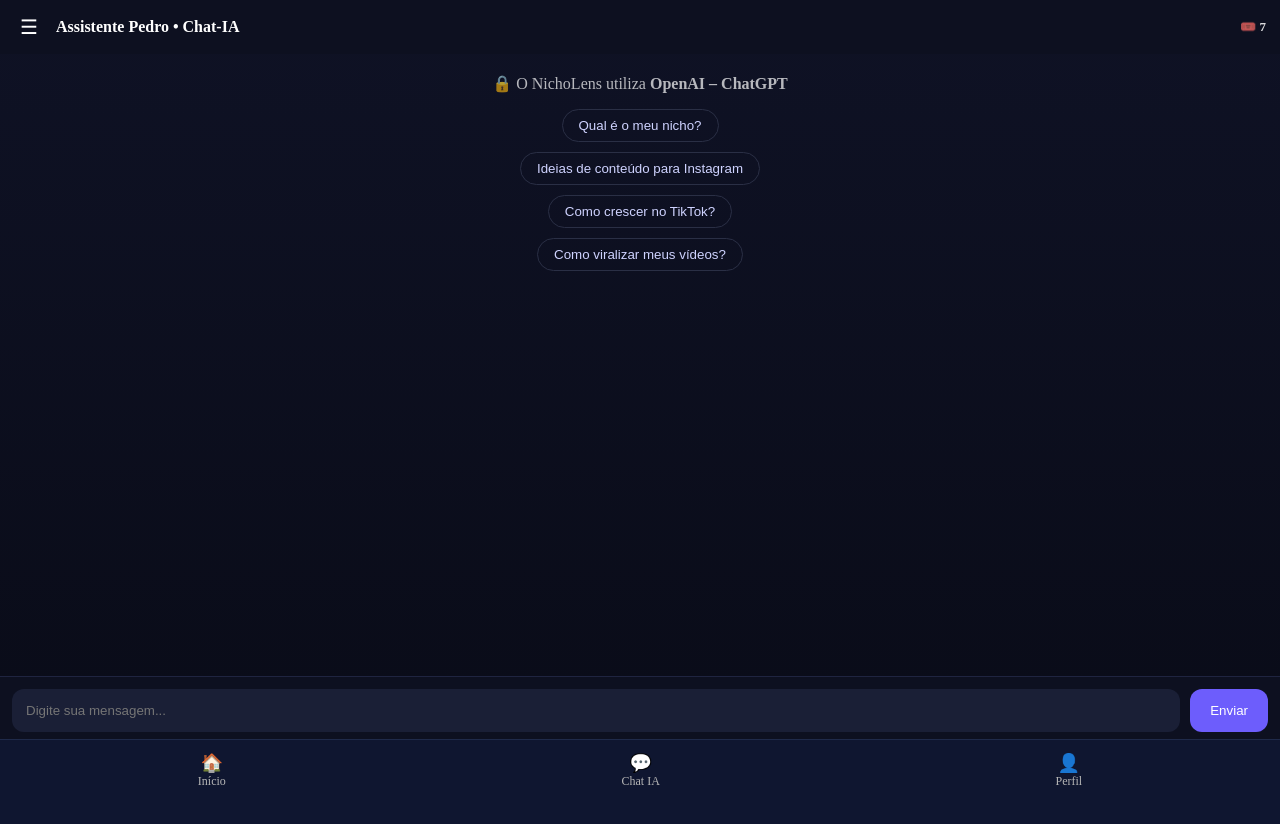
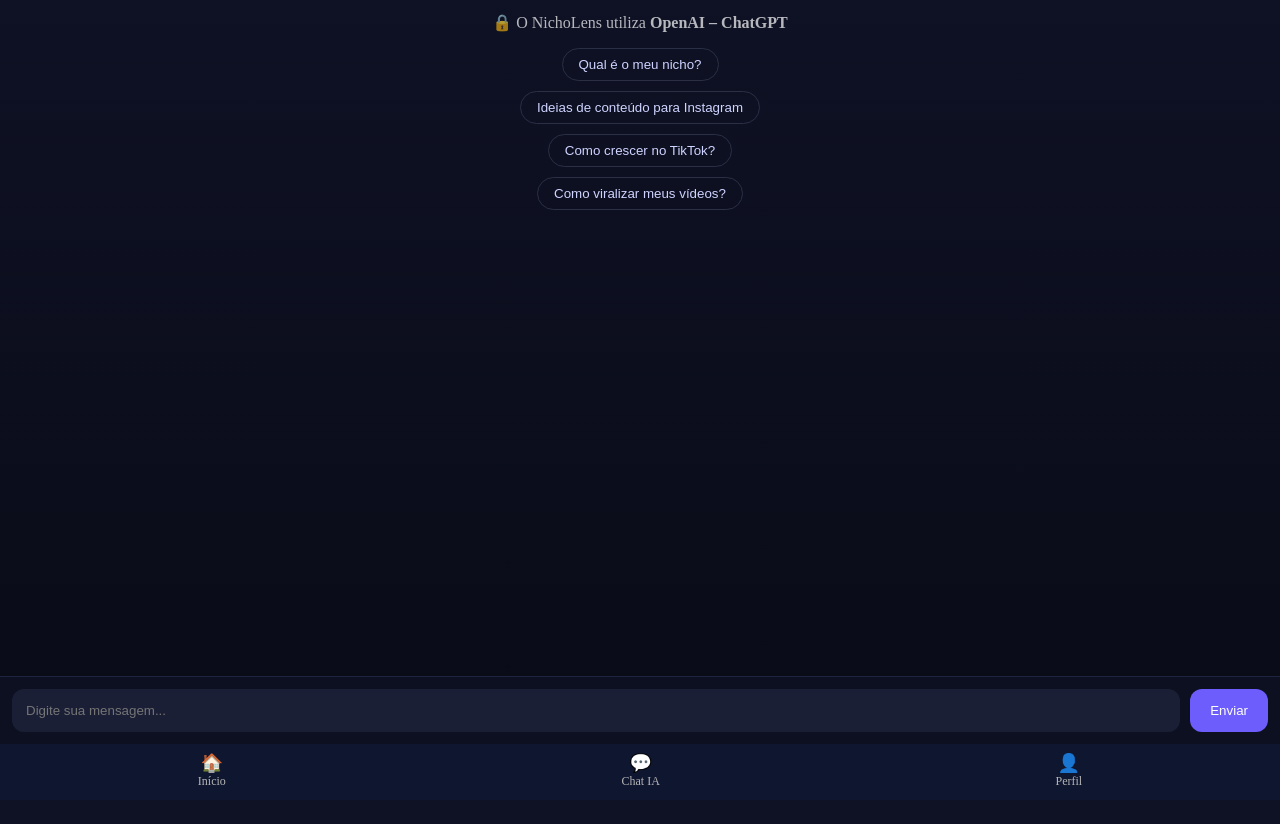
Before and after one commit to robinbrasil008-del/App---NichoLens-AI, a Next.js app: page /chat in a window 1280 px wide. Shown: the top 824 px of the page. After the commit the page ends 800 px from the top, so only its background shows below. Built offline with nearby package versions, Linux system fonts and the light colour scheme.

Commit message:
Update layout.js

```diff
--- a/app/(tabs)/layout.js
+++ b/app/(tabs)/layout.js
@@ -6,29 +6,34 @@
   return (
     <div
       style={{
-        minHeight: "100svh",
+        height: "100dvh", // 🔥 viewport real do mobile
         display: "flex",
         flexDirection: "column",
-        background: "#0f1630",
+        overflow: "hidden",
+        background: "#0f1225",
       }}
     >
-      {/* CONTEÚDO */}
-      <div style={{ flex: 1, overflowY: "auto" }}>
+      {/* CONTEÚDO COM SCROLL */}
+      <div
+        style={{
+          flex: 1,
+          overflowY: "auto",
+          WebkitOverflowScrolling: "touch",
+        }}
+      >
         {children}
       </div>
 
-      {/* NAVBAR */}
+      {/* MENU FIXO */}
       <nav
         style={{
-          position: "sticky",
-          bottom: 0,
           height: 60,
           background: "#0f1630",
           borderTop: "1px solid #1f2a4a",
           display: "flex",
           justifyContent: "space-around",
           alignItems: "center",
-          zIndex: 100,
+          flexShrink: 0,
         }}
       >
         <TabLink href="/" label="Início" icon="🏠" />
```
